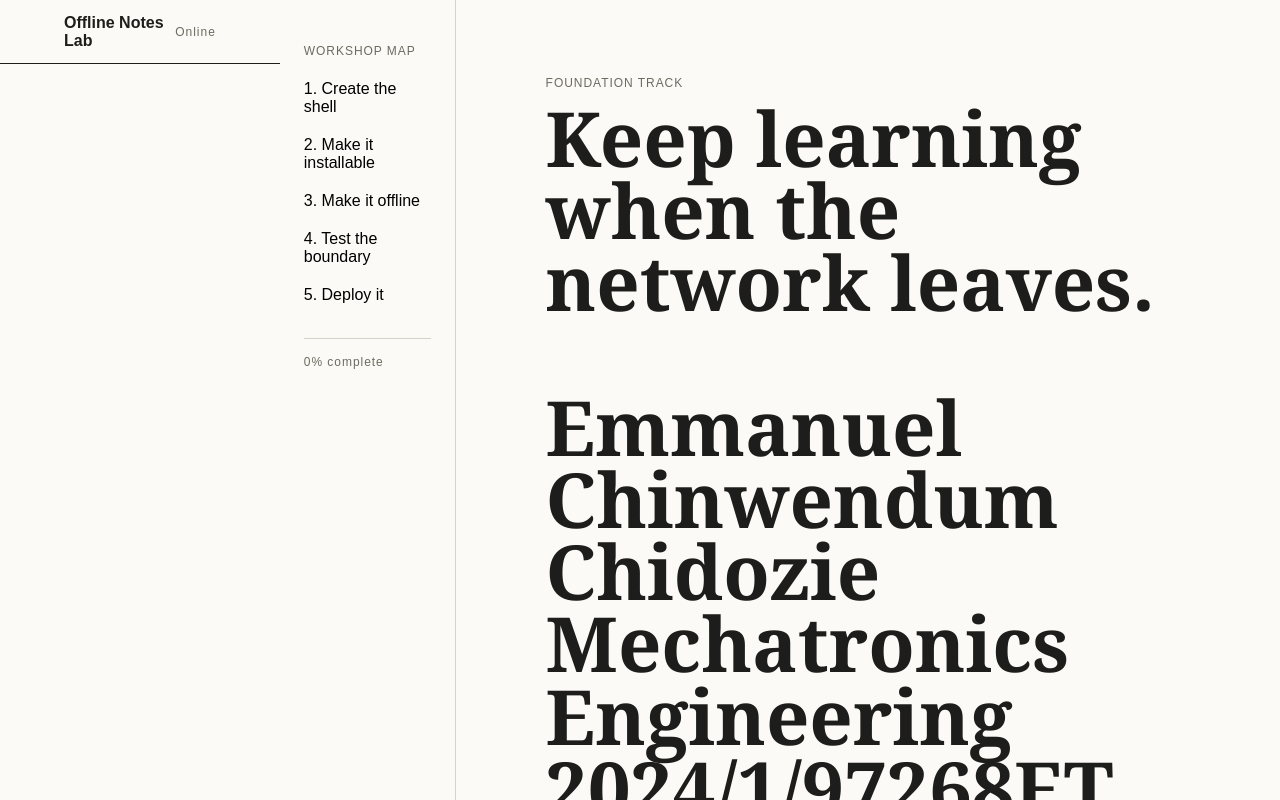
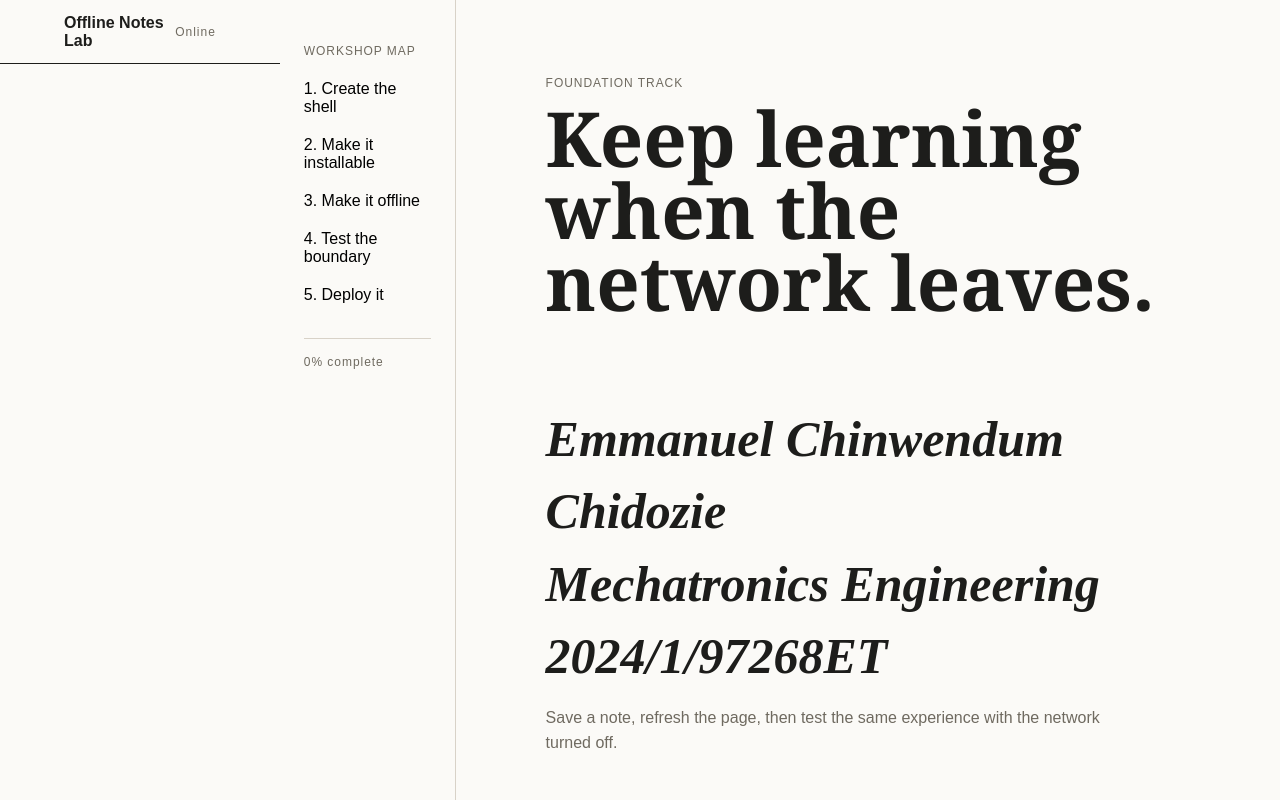
Before and after one commit to Philemon100/PWA_Project, a React (Vite) app: page / in a window 1280 px wide. Shown: the top 800 px of the page. Built offline with nearby package versions, Linux system fonts and the light colour scheme.

Commit message:
Changed name fonts

```diff
--- a/src/index.css
+++ b/src/index.css
@@ -46,7 +46,11 @@ small {
   /* flex-direction: column; */
   /* grid-template-columns:1fr 1fr 1fr; */
 }
-
+.nameSection{
+  font-size: 50px;
+  font-family:'Times New Roman', Times, serif;
+  font-style: italic;
+}
 aside {
   min-height: calc(100vh - 64px);
   border-right: 1px solid #d8d2c8;
--- a/src/pages/Home.tsx
+++ b/src/pages/Home.tsx
@@ -99,9 +99,12 @@ export default function Home() {
         <h1>
           Keep learning when the network leaves. <br />
           <br />
-          Emmanuel Chinwendum Chidozie
-          <br />
-          Mechatronics Engineering 2024/1/97268ET
+          <span className="nameSection">
+            {" "}
+            Emmanuel Chinwendum Chidozie
+            <br />
+            Mechatronics Engineering 2024/1/97268ET
+          </span>
         </h1>
         <p className="lede">
           Save a note, refresh the page, then test the same experience with the
```
